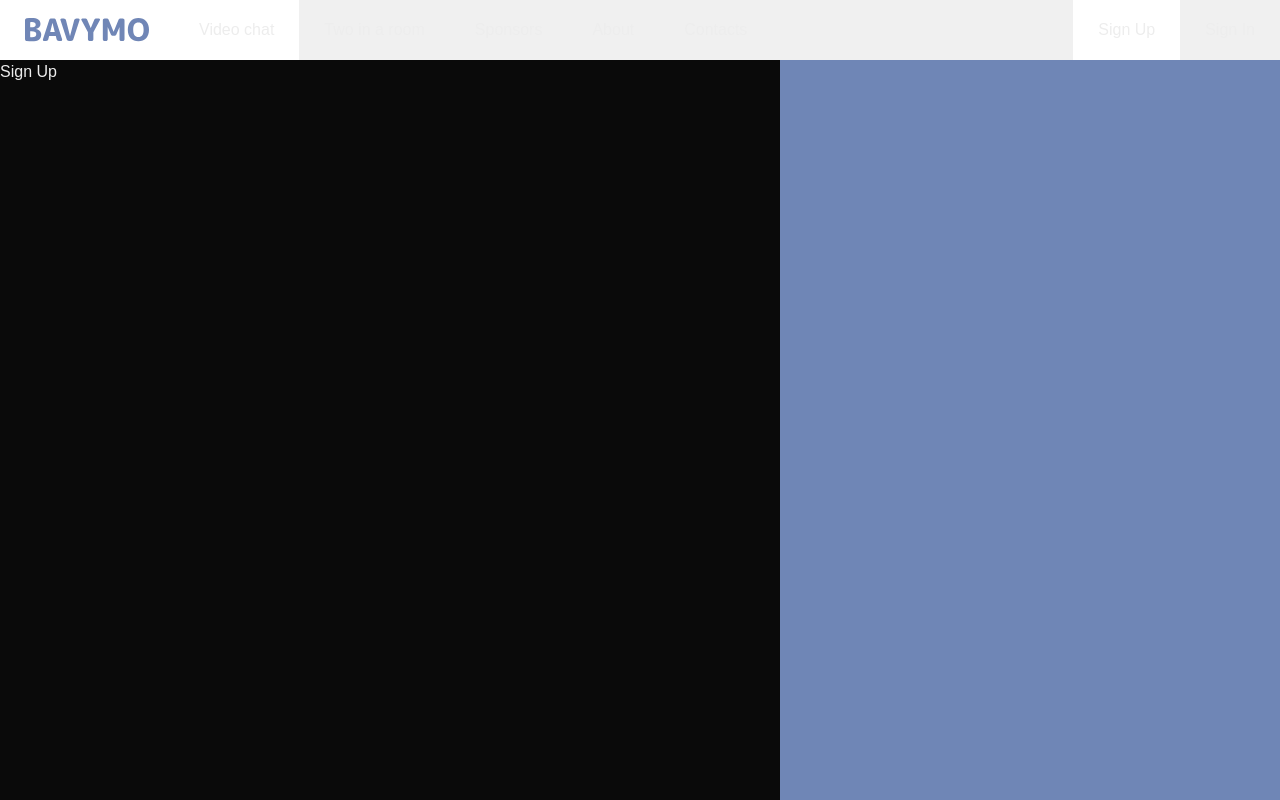
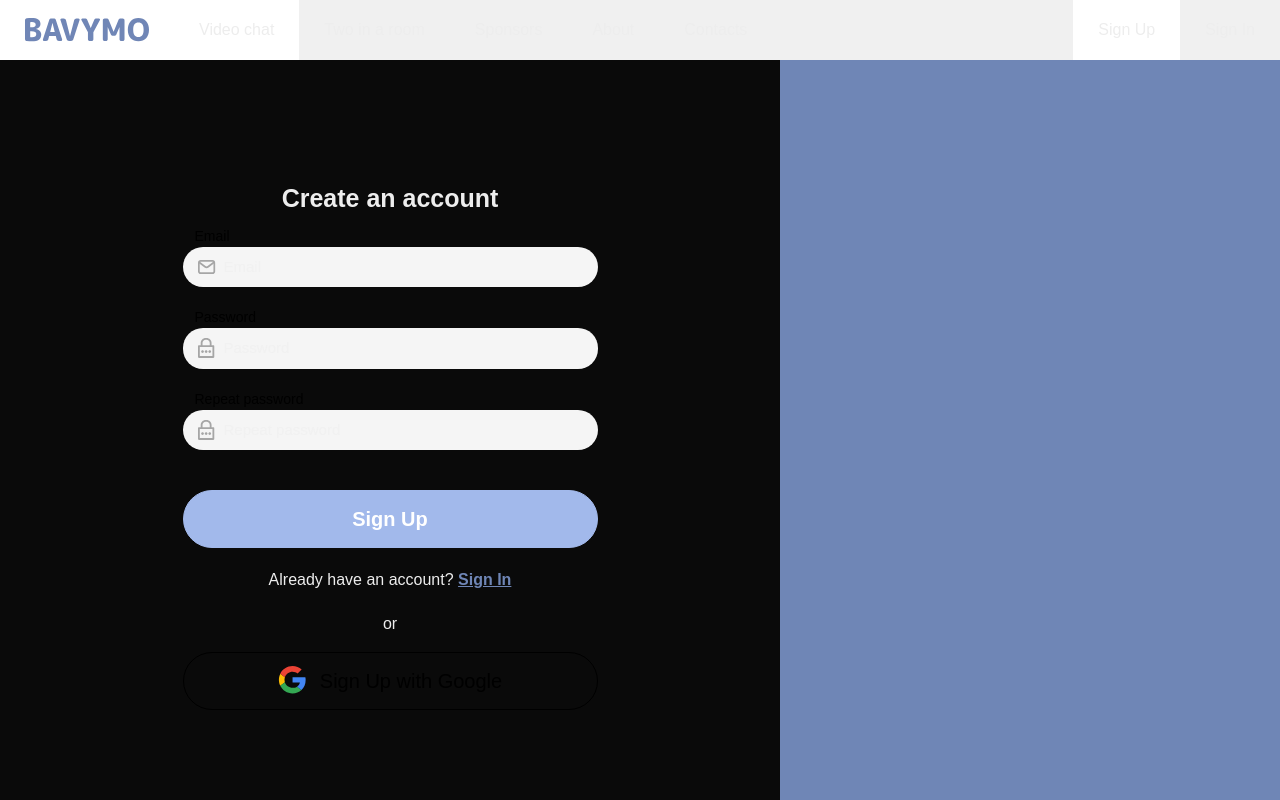
Before and after one commit to webuxmotion/next-pages-bavymo, a Next.js app: page /sign-up in a window 1280 px wide. Built offline with nearby package versions, Linux system fonts and the light colour scheme.

Commit message:
Sign Up page

```diff
--- a/pages/sign-up.tsx
+++ /dev/null
@@ -1,3 +0,0 @@
-export default function Page() {
-    return <div>Sign Up</div>
-}
--- /dev/null
+++ b/pages/sign-up/index.module.scss
@@ -0,0 +1,70 @@
+$buttonColor: #A2B9EB;
+$buttonColorHover: rgb(132, 153, 196);
+
+.container {
+    height: 100%;
+    display: flex;
+    padding-top: 120px;
+    justify-content: center;
+}
+
+.card {
+    width: 415px;
+
+    h1 {
+        font-size: 25px;
+        font-weight: bold;
+        text-align: center;
+    }
+
+    p {
+        text-align: center;
+
+        a {
+            color: #6F86B6;
+            font-weight: bold;
+            text-decoration: underline;
+
+            &:hover {
+                color: #5c6f99;
+            }
+        }
+    }
+}
+
+.button {
+    display: flex;
+    justify-content: center;
+    background-color: $buttonColor;
+    border: 1px solid $buttonColor;
+    width: 100%;
+    padding: 13px 20px;
+    font-size: 20px;
+    color: white;
+    font-weight: bold;
+    border-radius: 100px;
+    cursor: pointer;
+
+    &:hover {
+        background-color: $buttonColorHover;
+        border-color: $buttonColorHover;
+    }
+}
+
+.buttonGoogle {
+    display: flex;
+    justify-content: center;
+    gap: 14px;
+    background-color: transparent;
+    width: 100%;
+    padding: 13px 20px;
+    font-size: 20px;
+    color: black;
+    border: 1px solid black;
+    border-radius: 100px;
+    cursor: pointer;
+
+    &:hover {
+        background-color: #F5F5F5;
+    }
+}
--- /dev/null
+++ b/pages/sign-up/index.tsx
@@ -0,0 +1,57 @@
+import { useState } from 'react';
+import clsx from "clsx";
+import Input from '@/components/Input/Input';
+import Email from '@/icons/Email';
+import Password from '@/icons/Password';
+import Link from '@/components/Link/Link';
+import Google from '@/icons/Google';
+import styles from './index.module.scss';
+
+export default function Page() {
+    const [email, setEmail] = useState('');
+    const [password, setPassword] = useState('');
+
+    return (
+        <div className={styles.container}>
+            <div className={styles.card}>
+                <h1>Create an account</h1>
+                <Input
+                    className="mt-2 mb-5"
+                    label="Email"
+                    placeholder="Email"
+                    type="email"
+                    icon={<Email />}
+                    value={email}
+                    onChange={setEmail}
+                />
+                <Input
+                    className="mb-5"
+                    label="Password"
+                    placeholder="Password"
+                    icon={<Password />}
+                    value={password}
+                    onChange={setPassword}
+                />
+                <Input
+                    className="mb-10"
+                    label="Repeat password"
+                    placeholder="Repeat password"
+                    icon={<Password />}
+                    value={password}
+                    onChange={setPassword}
+                />
+                <button className={styles.button}>Sign Up</button>
+                <p className="mt-5 mb-5">
+                    Already have an account? <Link href='/sign-in'>Sign In</Link>
+                </p>
+                <p className="mb-4">
+                    or
+                </p>
+                <button className={styles.buttonGoogle}>
+                    <Google />
+                    Sign Up with Google
+                </button>
+            </div>
+        </div>
+    )
+}
```
